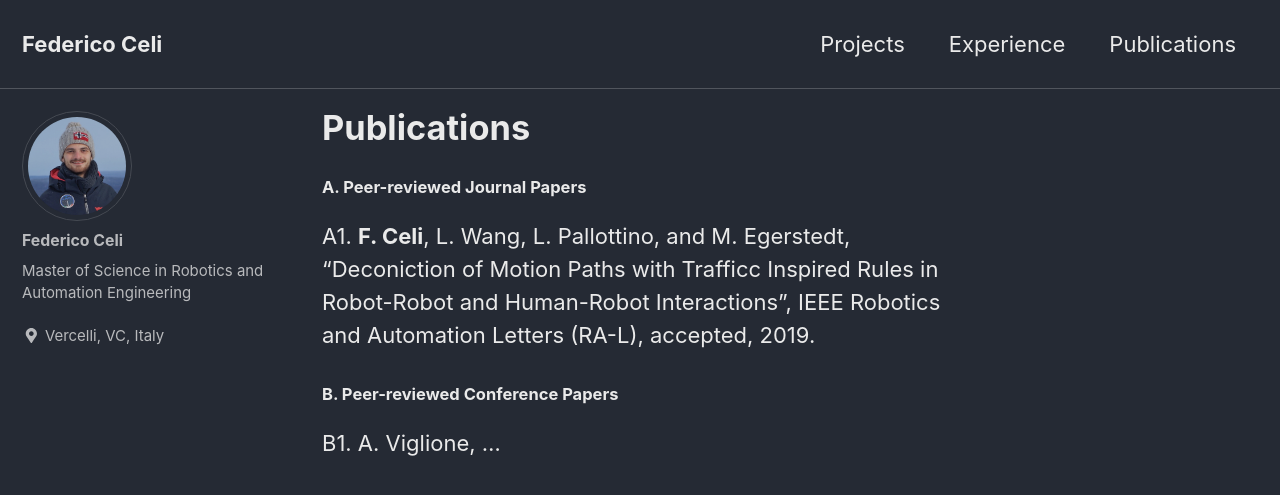
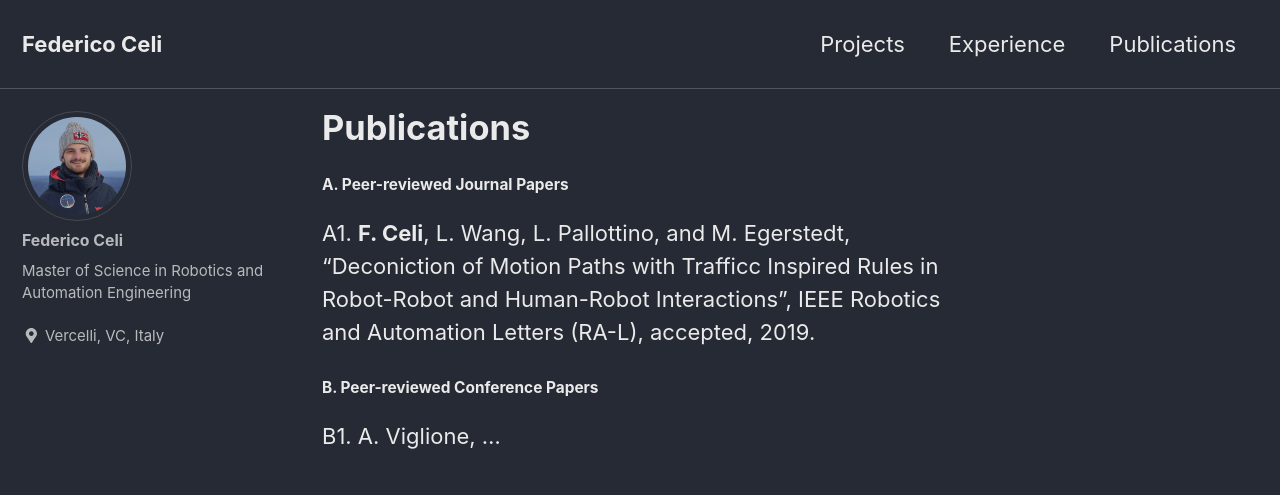
Before and after one commit to federicoceli/federicoceli.github.io, a Jekyll site: the page built from _pages/publications.md, in a window 1280 px wide and 900 px high. Shown: the top 495 px of the window. Built offline with Jekyll 4.4.1, drawn with Linux system fonts in a browser that asks for light colours; cached includes are drawn as plain includes.

Commit message:
Update _variables.scss

```diff
--- a/_sass/minimal-mistakes/_variables.scss
+++ b/_sass/minimal-mistakes/_variables.scss
@@ -47,7 +47,7 @@ $type-size-8: 0.625em !default; // ~10px
 $type-size-1: 2.441em !default; // ~39.056px
 $type-size-2: 1.953em !default; // ~31.248px
 $type-size-3: 1.563em !default; // ~25.008px
-$type-size-4: 0.75em !default; // ~20px
+$type-size-4: 0.7em !default; // ~20px
 $type-size-5: 0.72em !default; // ~16px
 $type-size-6: 0.68em !default; // ~12px
 $type-size-7: 0.625em !default; // ~11px
```
